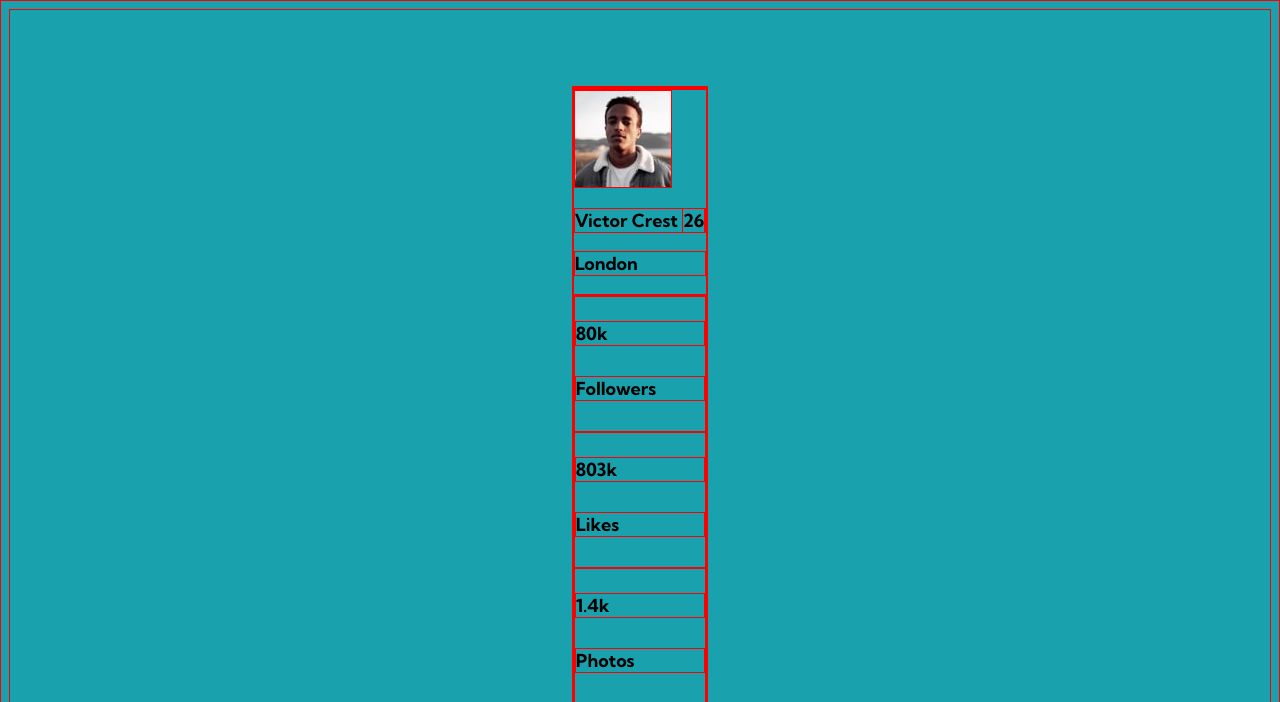
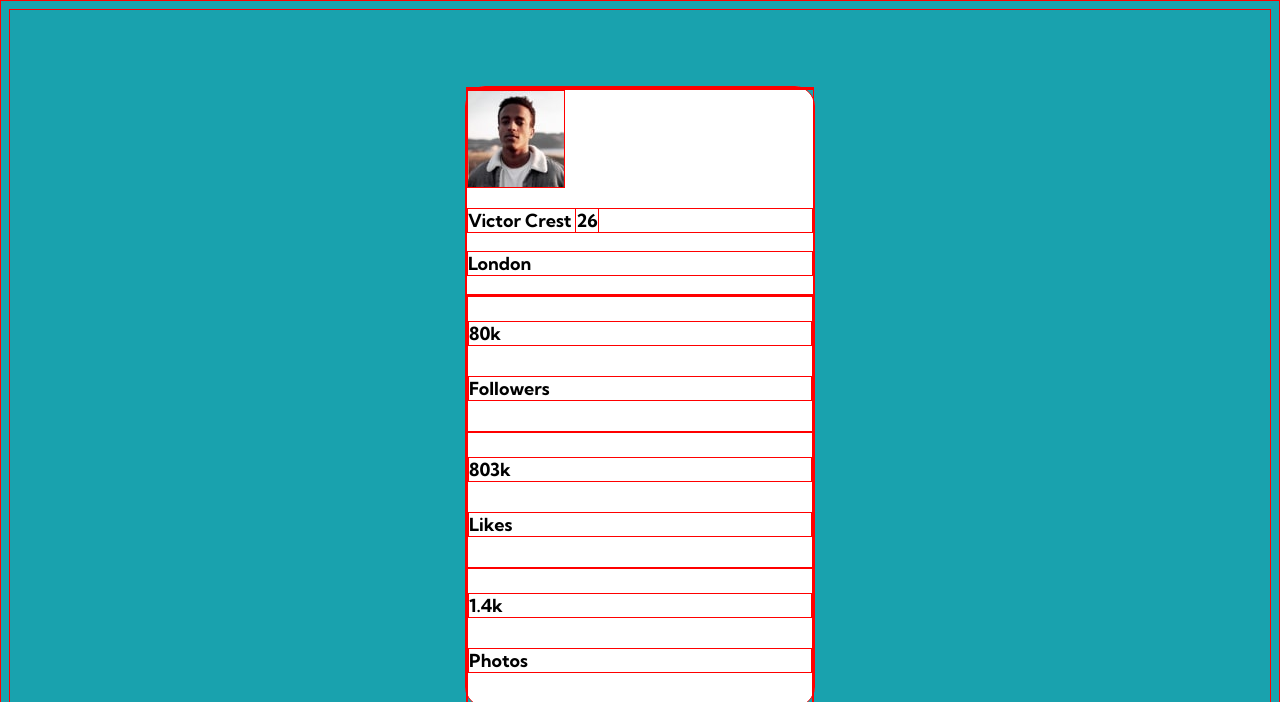
Before and after one commit to marlonwlv/profile-card-component, a plain HTML site: page index.html in a window 1280 px wide. Shown: the top 702 px of the page. Drawn offline with Linux system fonts and the light colour scheme.

Commit message:
Add card properties

```diff
--- a/style.css
+++ b/style.css
@@ -28,6 +28,10 @@ body{
 	justify-content: center;
 	align-items: center;
 	background-color: var(--Dark-cyan);
+}
 
-
+.card{
+	width: 350px;
+	background-color: white;
+	border-radius: 20px;
 }
```
